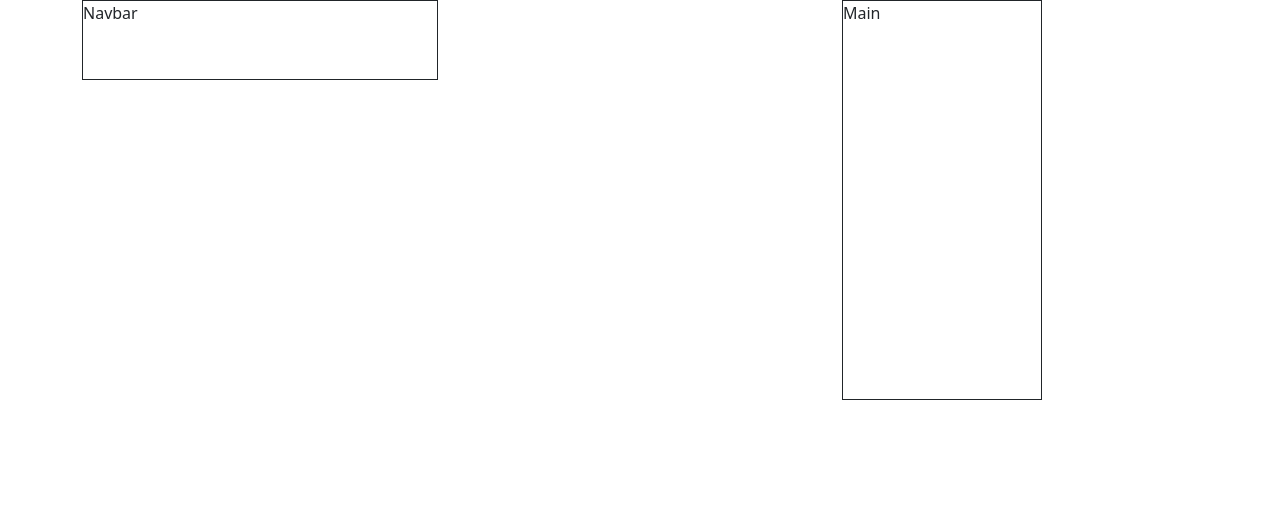
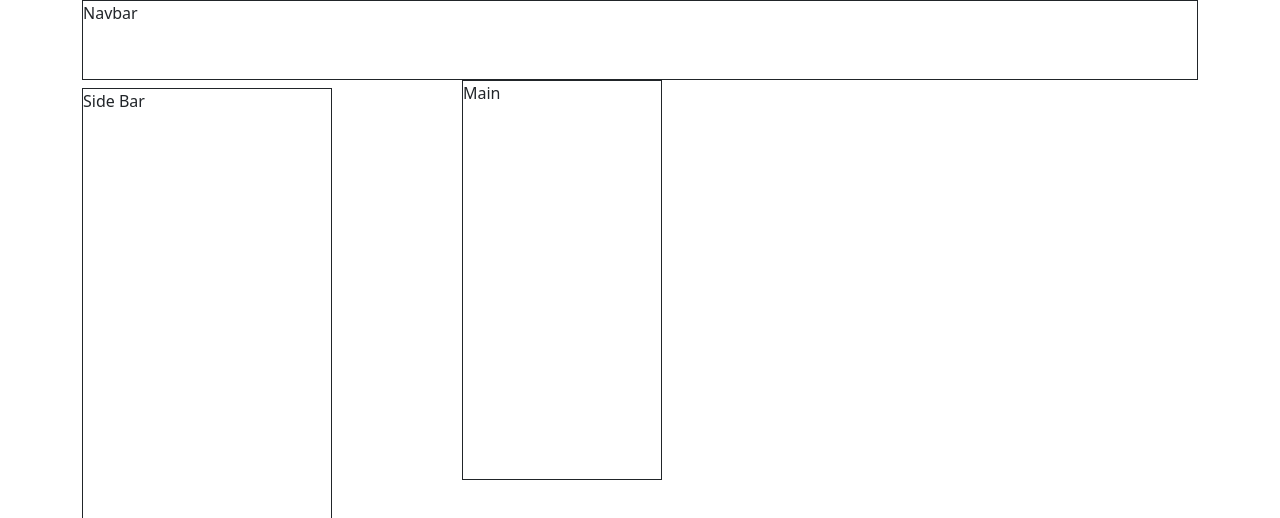
Before and after one commit to MarkRyuo/SalesInventoryManagementSystem, a React (Vite) app: page / in a window 1280 px wide. Shown: the top 518 px of the page. Built offline with nearby package versions, Linux system fonts and the light colour scheme.

Commit message:
Subject: Body

```diff
--- a/src/components/Dashboard.tsx
+++ b/src/components/Dashboard.tsx
@@ -1,4 +1,5 @@
 import { MainDash } from "./DashboardCards/MainDash";
+import { SideBar } from "./DashboardCards/Sidebar";
 import { Navbar2 } from "./NavBars/Navbar2";
 
 
@@ -11,14 +12,12 @@ export const Dashboard = () => {
     return (
       <>
         <div className="container-lg">
+            <Navbar2/>
             <div className="row">
-                <div className="col">
-                    <Navbar2/>
+                <div className="col-4">
+                    <SideBar/>
                 </div>
-                <div className="col">
-                    <aside/>
-                </div>
-                <div className="col">
+                <div className="col-4">
                   <MainDash/>
                 </div>
             </div>
--- a/src/components/DashboardCards/Sidebar.tsx
+++ b/src/components/DashboardCards/Sidebar.tsx
@@ -7,7 +7,7 @@ export const SideBar = () => {
 
         <aside>
 
-            <div className="container-lg mt-2">
+            <div className="mt-2">
                 <div style={{border: "1px solid", width: "250px", height: "80vh"}}>
                     Side Bar
                 </div>
```
